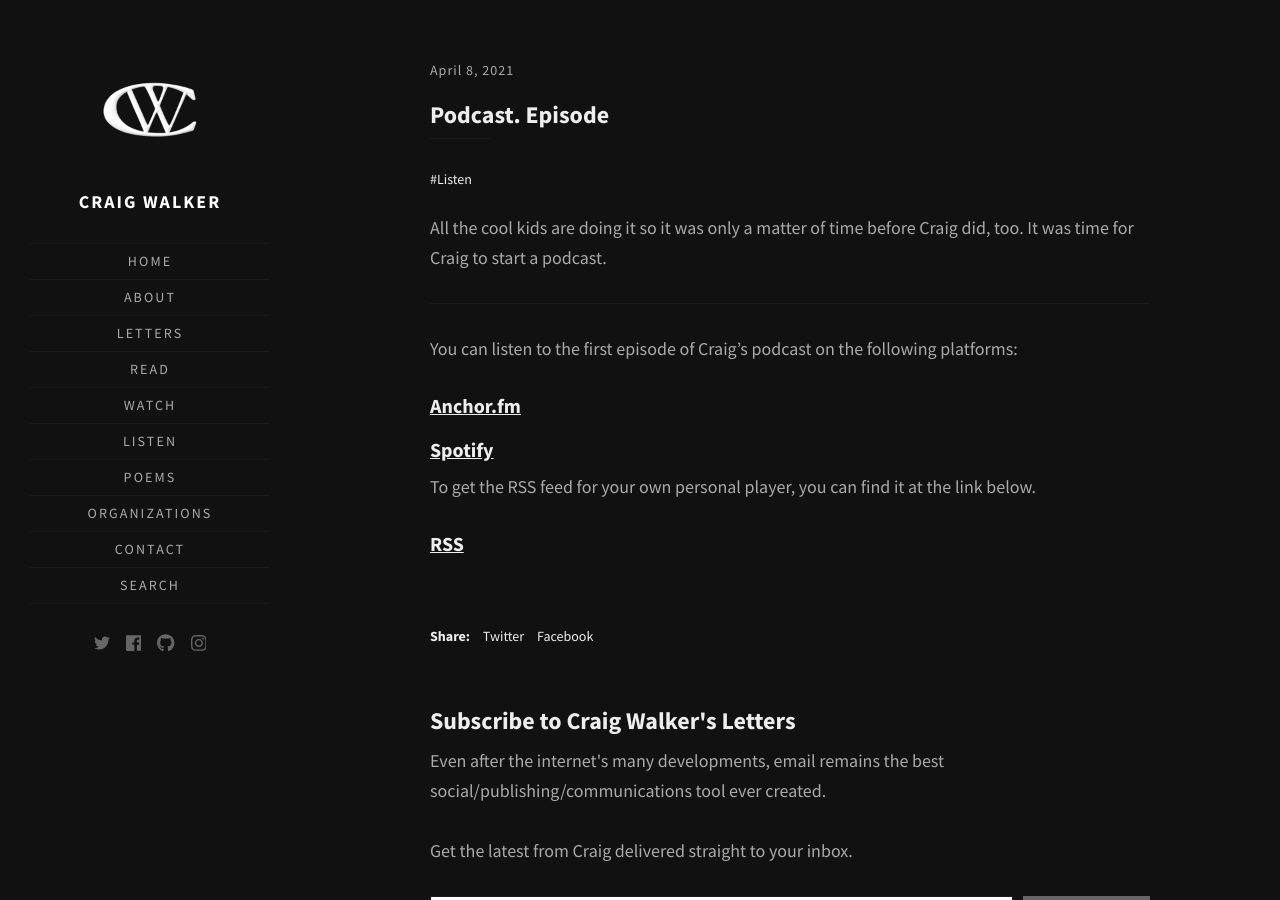
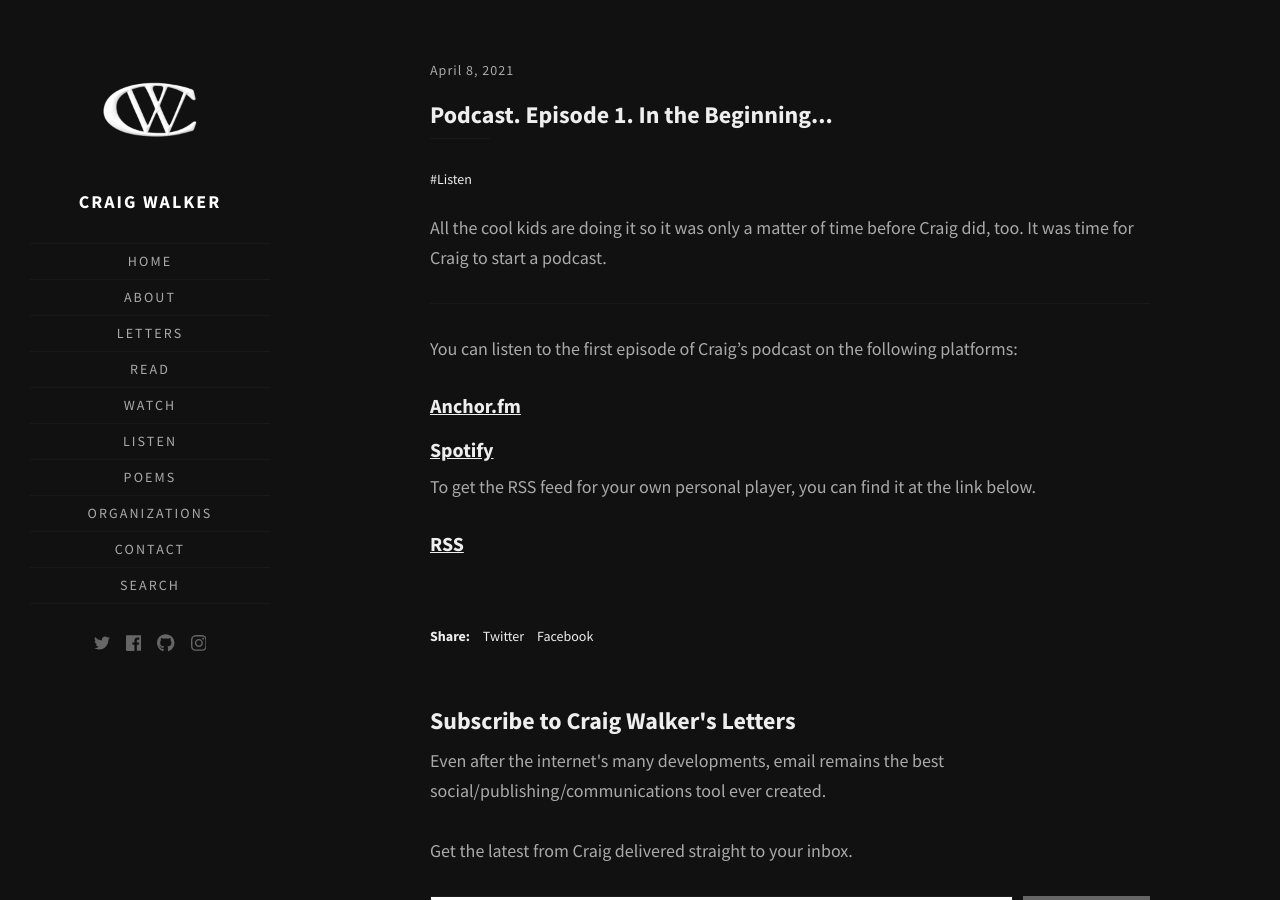
Before and after one commit to walkercraig/walkercraig, a Jekyll site: the page built from _posts/2021/2021-04-08-podcast-episode-1-in-the-beginning.md, in a window 1280 px wide and 900 px high. Built offline with Jekyll 4.4.1, drawn with Linux system fonts in a browser that asks for light colours; some web fonts are replaced.

Commit message:
Update 2021-04-08-podcast-episode-1-in-the-beginning.md

```diff
--- a/_posts/2021/2021-04-08-podcast-episode-1-in-the-beginning.md
+++ b/_posts/2021/2021-04-08-podcast-episode-1-in-the-beginning.md
@@ -1,7 +1,7 @@
 ---
 layout: post
 tag: [ Listen ]
-title: Podcast. Episode #1. In the Beginning...
+title: Podcast. Episode 1. In the Beginning...
 ---
 
 All the cool kids are doing it so it was only a matter of time before Craig did, too. It was time for Craig to start a podcast.
```
